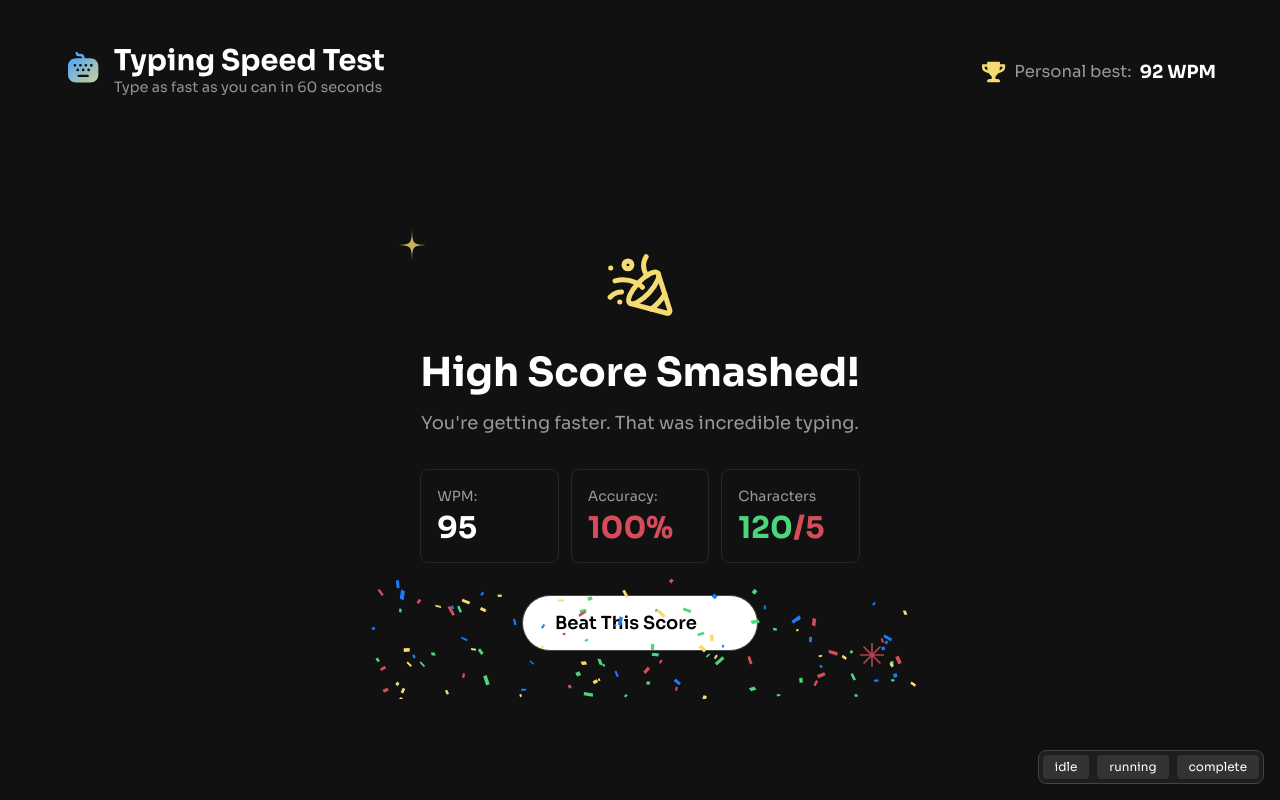
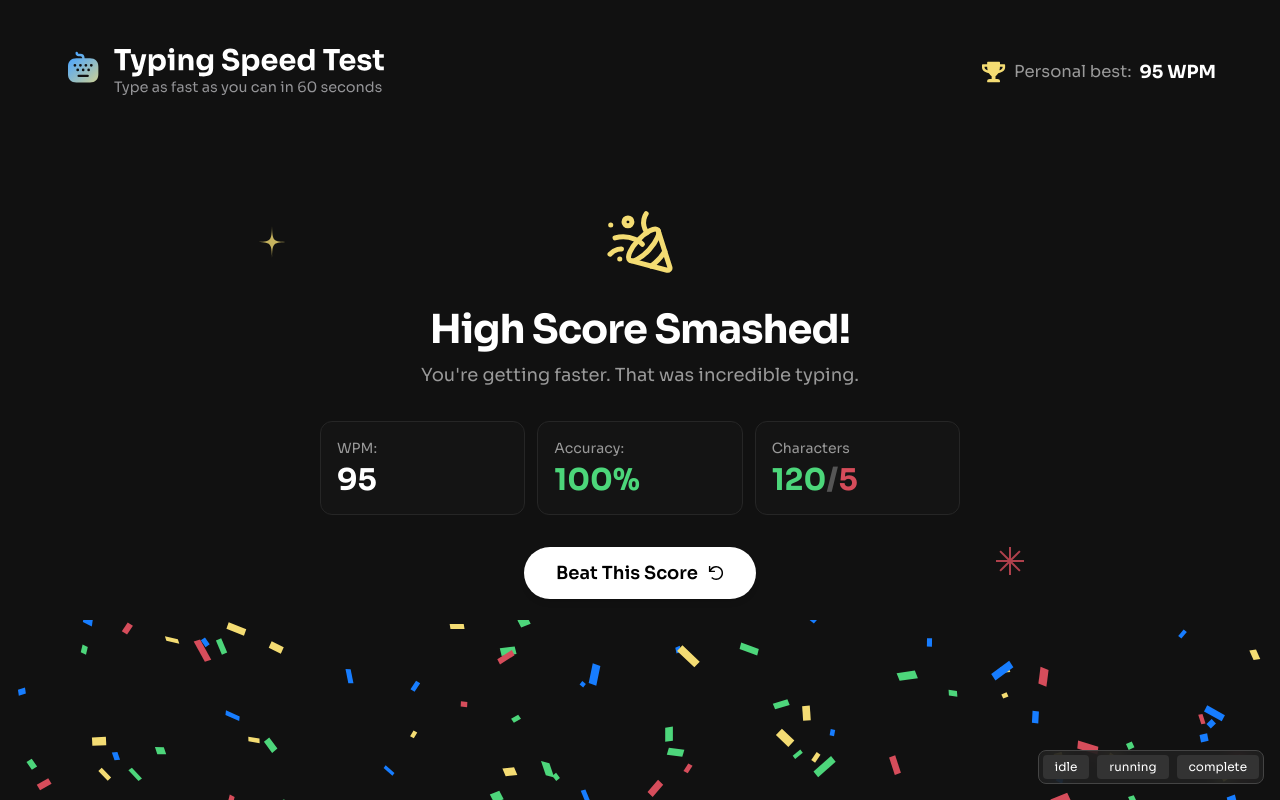
Before and after one commit to AhmedKhaledYaseen/typing-speed-test, a React (Vite) app: page / in a window 1280 px wide. Both pictures are taken after a click on the button "complete". Built offline with nearby package versions, Linux system fonts and the light colour scheme.

Commit message:
fix(layout): separate results components, anchor confetti to bottom without overlap

```diff
--- a/src/App.jsx
+++ b/src/App.jsx
@@ -15,11 +15,11 @@ function App() {
   const [mode, setMode] = useState('timed')
 
   return (
-    <div className="min-h-screen bg-[#111] text-white flex flex-col items-center overflow-x-hidden">
-      <div className="w-full max-w-[1216px] px-4 sm:px-6 md:px-8 py-4 md:py-6 flex flex-col flex-1">
-        <Header personalBest={92} />
+    <div className="min-h-screen bg-[#111] text-white flex flex-col items-center relative overflow-x-hidden">
+      <div className="w-full max-w-[1216px] px-4 sm:px-6 md:px-8 py-4 md:py-6 flex flex-col flex-1 z-10">
+        <Header personalBest={testState === 'complete' ? 95 : 92} />
 
-        {testState !== 'complete' && (
+        {testState !== 'complete' ? (
           <main className="flex-1 flex flex-col w-full">
             {/* Stats + Controls row (desktop) / stacked (mobile) */}
             <div className="flex flex-col md:flex-row md:items-center md:justify-between gap-4 my-2">
@@ -50,10 +50,8 @@ function App() {
               <RestartButton onRestart={() => setTestState('idle')} />
             )}
           </main>
-        )}
-
-        {testState === 'complete' && (
-          <main className="flex-1 flex flex-col items-center justify-center w-full">
+        ) : (
+          <main className="flex-1 flex flex-col items-center justify-center w-full py-4 pb-20">
             <ResultsScreen
               resultType="newPB"
               wpm={95}
@@ -66,6 +64,15 @@ function App() {
         )}
       </div>
 
+      {/* Confetti anchored cleanly at the bottom edge */}
+      {testState === 'complete' && (
+        <img
+          src="/assets/images/pattern-confetti.svg"
+          alt=""
+          className="fixed bottom-0 left-0 right-0 w-full pointer-events-none z-0 object-cover max-h-[140px] md:max-h-[180px]"
+        />
+      )}
+
       {/* Dev shortcut to test states */}
       <div className="fixed bottom-4 right-4 flex gap-2 z-50 bg-[#222]/80 backdrop-blur p-1 rounded-lg border border-[#444]">
         <button onClick={() => setTestState('idle')} className="bg-[#333] hover:bg-[#444] text-white px-3 py-1 text-xs rounded">idle</button>
--- a/src/components/ResultsScreen.jsx
+++ b/src/components/ResultsScreen.jsx
@@ -40,78 +40,78 @@ export default function ResultsScreen({
   const isNewPB = resultType === 'newPB'
 
   return (
-    <div className="relative flex flex-col items-center justify-center px-7 md:px-14 py-12 overflow-hidden min-h-[500px]">
-      {/* Decorative stars */}
+    <div className="relative flex flex-col items-center justify-center w-full max-w-[640px] mx-auto py-6">
+      {/* Decorative stars placed to the sides */}
       <img
         src="/assets/images/pattern-star-1.svg"
         alt=""
-        className="absolute top-8 left-8 w-8 opacity-80"
+        className="hidden md:block absolute -left-16 top-12 w-8 opacity-80 pointer-events-none"
       />
       <img
         src="/assets/images/pattern-star-2.svg"
         alt=""
-        className="absolute bottom-8 right-8 w-6 opacity-80"
+        className="hidden md:block absolute -right-16 bottom-20 w-7 opacity-80 pointer-events-none"
       />
 
-      {/* Result icon */}
-      <div className={`mb-6 ${isNewPB ? '' : 'relative'}`}>
-        {!isNewPB && (
-          <>
-            <div className="absolute inset-0 rounded-full bg-[hsl(140,63%,57%)] opacity-10 scale-150" />
-            <div className="absolute inset-0 rounded-full bg-[hsl(140,63%,57%)] opacity-20 scale-125" />
-          </>
-        )}
+      {/* Result icon with clean glow */}
+      <div className="mb-6 relative flex items-center justify-center">
+        {!isNewPB ? (
+          <div className="relative flex items-center justify-center">
+            <div className="absolute w-24 h-24 rounded-full bg-[hsl(140,63%,57%)] opacity-10" />
+            <div className="absolute w-20 h-20 rounded-full bg-[hsl(140,63%,57%)] opacity-20" />
             <img
               src={config.icon}
               alt=""
-          className="relative w-16 h-16 md:w-20 md:h-20"
+              className="relative w-16 h-16"
             />
+          </div>
+        ) : (
+          <img
+            src={config.icon}
+            alt=""
+            className="w-16 h-16 md:w-20 md:h-20"
+          />
+        )}
       </div>
 
       {/* Title */}
-      <h2 className="text-white font-bold text-3xl md:text-[40px] mb-3 text-center">
+      <h2 className="text-white font-bold text-3xl md:text-[40px] mb-2 text-center tracking-tight">
         {config.title}
       </h2>
-      <p className="text-[#999] text-base md:text-lg mb-8 text-center max-w-md">
+      <p className="text-[#999] text-base md:text-[18px] mb-8 text-center max-w-md">
         {config.subtitle}
       </p>
 
-      {/* Stats cards — desktop: row, mobile: stacked */}
-      <div className="flex flex-col md:flex-row gap-3 w-full max-w-2xl mb-8">
-        <div className="flex-1 border border-[#262626] rounded-lg p-4">
+      {/* Stats cards — 3 column on desktop, stacked on mobile */}
+      <div className="grid grid-cols-1 md:grid-cols-3 gap-3 w-full mb-8">
+        <div className="border border-[#262626] rounded-xl p-4 bg-[#141414]">
           <p className="text-[#999] text-sm mb-1">WPM:</p>
           <p className="text-white font-bold text-3xl">{wpm}</p>
         </div>
-        <div className="flex-1 border border-[#262626] rounded-lg p-4">
+        <div className="border border-[#262626] rounded-xl p-4 bg-[#141414]">
           <p className="text-[#999] text-sm mb-1">Accuracy:</p>
-          <p className="text-[hsl(354,63%,57%)] font-bold text-3xl">{accuracy}%</p>
+          <p className="text-[hsl(140,63%,57%)] font-bold text-3xl">{accuracy}%</p>
         </div>
-        <div className="flex-1 border border-[#262626] rounded-lg p-4">
+        <div className="border border-[#262626] rounded-xl p-4 bg-[#141414]">
           <p className="text-[#999] text-sm mb-1">Characters</p>
           <p className="font-bold text-3xl">
             <span className="text-[hsl(140,63%,57%)]">{correctChars}</span>
-            <span className="text-[hsl(354,63%,57%)]">/{incorrectChars}</span>
+            <span className="text-[#555]">/</span>
+            <span className="text-[hsl(354,63%,57%)]">{incorrectChars}</span>
           </p>
         </div>
       </div>
 
-      {/* CTA button */}
+      {/* Action button */}
+      <div className="z-10 mb-8">
         <button
           onClick={onGoAgain}
-        className="flex items-center gap-2 border border-[#444] bg-white text-black font-semibold text-lg rounded-full px-8 h-14 hover:bg-[#eee] transition-colors focus:outline-none focus:ring-2 focus:ring-[#589ed6]"
+          className="flex items-center gap-2.5 bg-white text-black font-semibold text-base md:text-lg rounded-full px-8 h-13 hover:bg-[#e6e6e6] transition-all focus:outline-none focus:ring-2 focus:ring-[#589ed6] cursor-pointer shadow-md"
         >
-        {config.buttonText}
-        <img src="/assets/images/icon-restart.svg" alt="" className="w-5 h-5" />
+          <span>{config.buttonText}</span>
+          <img src="/assets/images/icon-restart.svg" alt="" className="w-4 h-4 invert" />
         </button>
-
-      {/* Confetti for new PB */}
-      {isNewPB && (
-        <img
-          src="/assets/images/pattern-confetti.svg"
-          alt=""
-          className="absolute bottom-0 left-0 right-0 w-full object-cover pointer-events-none"
-        />
-      )}
+      </div>
     </div>
   )
 }
```
Lines whose indentation alone changed are shown as unchanged.
